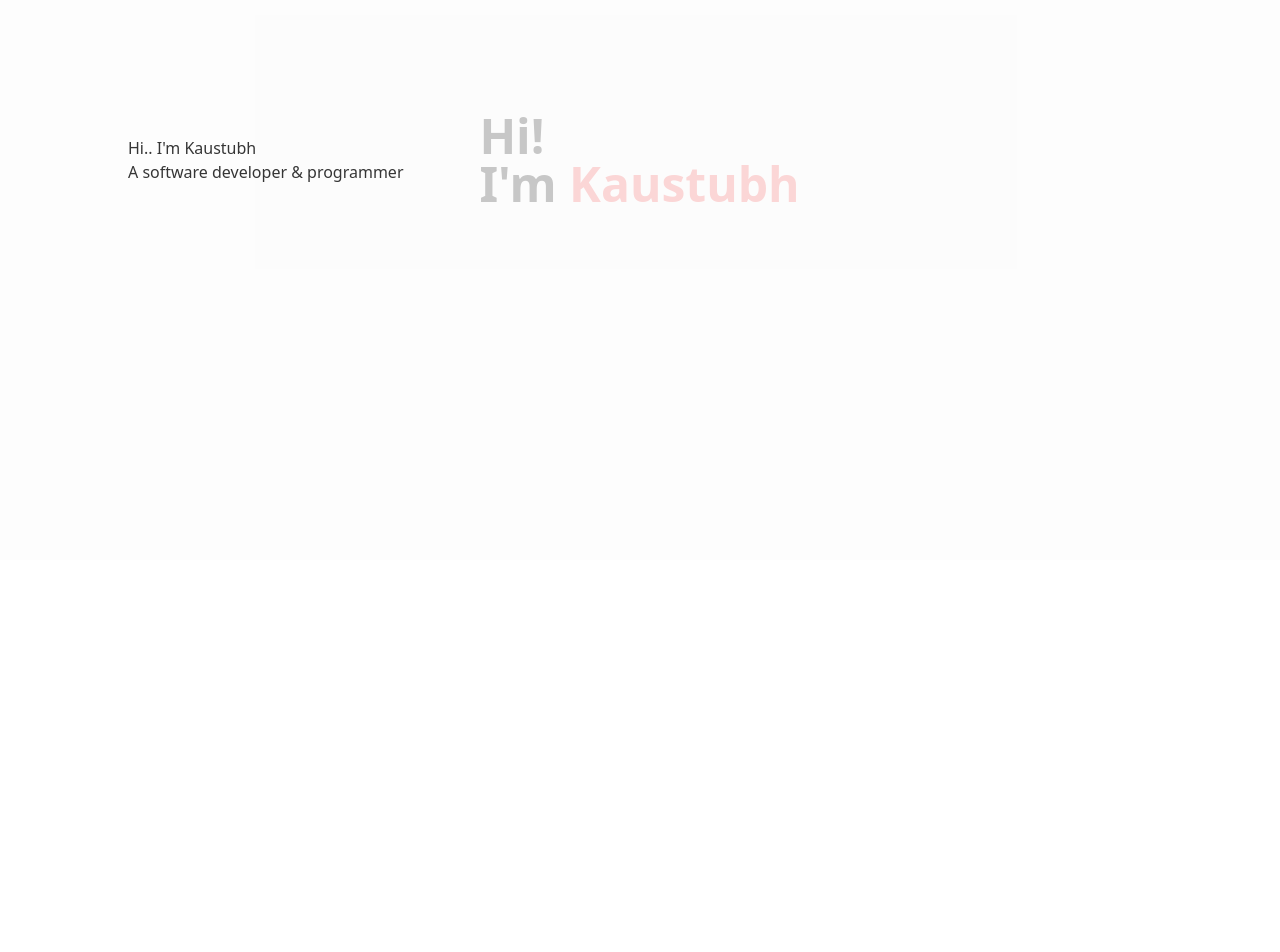
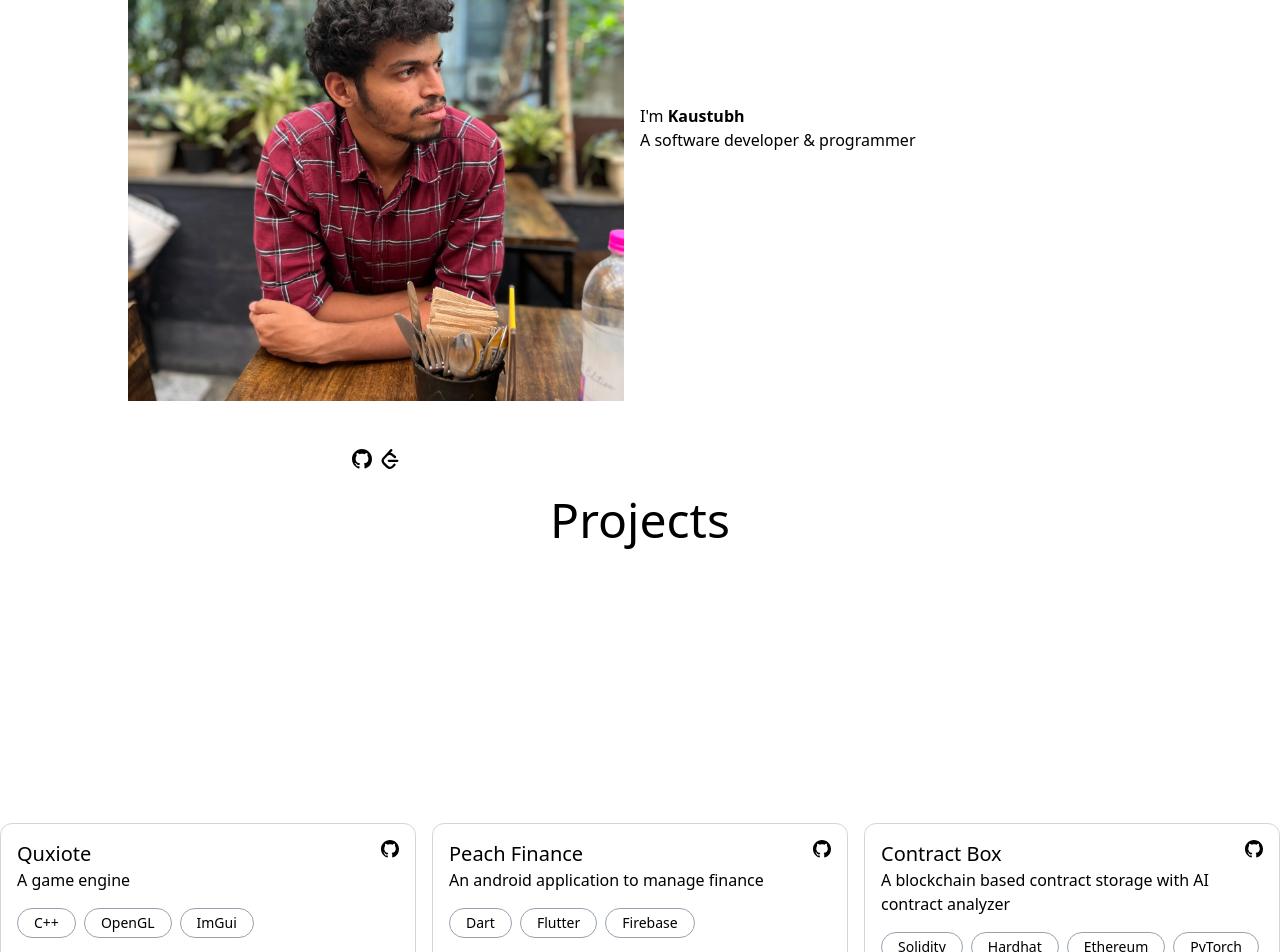
Before and after one commit to Kaustubh01/portfolio, a Next.js app: page / in a window 1280 px wide. Shown: the part 240-1192 px from the top of the page. Before the commit the page ends 800 px from the top, so only its background shows below. Built offline with nearby package versions, Linux system fonts and the light colour scheme.

Commit message:
added projects section

```diff
--- a/app/components/hero.tsx
+++ b/app/components/hero.tsx
@@ -1,21 +1,40 @@
 import React from 'react'
+import Image from 'next/image'
+import hero from '@/public/images/hero/hero.webp'
+import { BsGithub } from 'react-icons/bs'
+import { SiLeetcode } from 'react-icons/si'
 
 const Hero = () => {
   return (
-    <section className='w-full h-screen flex items-center justify-center'>
-
-      <header className='flex flex-row items-center justify-center h-[50vh] w-full max-w-5xl'>
+<section className='w-full h-[92vh] flex'>
+  <header className='flex flex-col md:flex-row w-full max-w-5xl mx-auto h-full'>
 
         {/* LEFT */}
-        <div className='flex flex-col w-1/2 h-full justify-center items-start '>
-          <h1>Hi.. I'm Kaustubh</h1>
+        <div className='flex flex-col items-center justify-center w-1/2 h-full'>
+          <div className='bg-green-200'>
+            <Image
+              src={hero}
+              alt='hero'
+            />
+
+          </div>
+
+          <div
+            className='flex my-12 gap-2'
+          >
+            <BsGithub size={20} />
+            <SiLeetcode size={20} />
+          </div>
+        </div>
+
+
+        {/* RIGHT */}
+        <div className='flex flex-col mx-4 w-1/2 h-auto md:h-full justify-center items-start'>
+          <h1>I'm <b>Kaustubh</b></h1>
           <p>A software developer & programmer</p>
         </div>
 
-        {/* RIGHT */}
-        <div className='flex items-center justify-center w-1/2 h-full'>
-          <div className='h-full w-full max-w-75' />
-        </div>
+
 
       </header>
 
--- /dev/null
+++ b/app/components/projects.tsx
@@ -0,0 +1,62 @@
+import { ul } from 'framer-motion/client';
+import Link from 'next/link';
+import React from 'react'
+import { BsGithub } from 'react-icons/bs';
+import { DiGithub } from 'react-icons/di';
+
+type ProjectCardProps = {
+    title: string;
+    description: string;
+    technologies: string[];
+};
+
+const Projects
+    = () => {
+        return (
+            <div className='h-screen w-full flex flex-col '>
+                <h1 className='text-5xl w-full text-center'>Projects</h1>
+                <div
+                    className='flex w-full flex-1 items-center justify-center'
+                >
+                    <ProjectsList />
+                </div>
+            </div>
+        )
+    }
+
+export default Projects
+
+const ProjectsList = () => {
+    return <ul className='grid grid-cols-1 md:grid-cols-2 lg:grid-cols-3 gap-4'>
+        <ProjectCard title='Quxiote' description='A game engine' technologies={['C++', 'OpenGL', 'ImGui']} />
+        <ProjectCard title='Peach Finance' description='An android application to manage finance' technologies={['Dart', 'Flutter', 'Firebase']} />
+        <ProjectCard title='Contract Box' description='A blockchain based contract storage with AI contract analyzer' technologies={['Solidity', 'Hardhat', 'Ethereum', 'PyTorch', 'FastAPI']} />
+    </ul>
+}
+
+
+
+const ProjectCard = ({ title, description, technologies }: ProjectCardProps) => {
+    return <div
+        className='p-4 border border-gray-300 rounded-xl'
+    >
+        <div className='flex justify-between'>
+            <h1 className='text-xl font-medium'>{title}</h1>
+            <a><BsGithub size={18}/></a>
+
+        </div>
+        <p className='mb-4 line-clamp-2'>{description}</p>
+        <ul
+            className='flex flex-wrap gap-2'
+        >
+            {
+                technologies.map((tech, index) => <li
+                    className='px-4 py-1 max-w-50 rounded-full border border-gray-400  text-sm'
+                    key={index}
+                >
+                    {tech}
+                </li>)
+            }
+        </ul>
+    </div>;
+};
--- a/app/globals.css
+++ b/app/globals.css
@@ -1,7 +1,5 @@
 @import "tailwindcss";
 
 *{
-  margin:0;
-  padding: 0;
   color: black;
 }
--- a/app/page.tsx
+++ b/app/page.tsx
@@ -4,6 +4,7 @@ import React, { useEffect, useState } from 'react'
 import { motion, AnimatePresence } from 'framer-motion'
 import Typewriter from "typewriter-effect";
 import Hero from './components/hero';
+import Projects from './components/projects';
 
 const Home = () => {
   const [loading, setLoading] = useState(true);
@@ -11,46 +12,20 @@ const Home = () => {
   useEffect(() => {
     const timer = setTimeout(() => {
       setLoading(false);
-    }, 5000);
+    }, 0);
 
     return () => clearTimeout(timer);
   }, []);
 
   return (
-    <div className="w-full h-screen">
-
-      <AnimatePresence>
-        {loading && (
-          <motion.div
-            className='absolute inset-0 bg-neutral-100 flex items-center justify-center'
-            initial={{ opacity: 1 }}
-            exit={{ opacity: 0 }}
-            transition={{ duration: 0.8 }}
-          >
-            <h1 className="text-5xl font-bold text-gray-800 text-left">
-              <Typewriter
-                onInit={(typewriter) => {
-                  typewriter
-                    .typeString("Hi!")
-                    .pauseFor(700)
-                    .typeString("<br/>I'm <span style='color:#ef4444'>Kaustubh</span>")
-                    .start();
-                }}
-                options={{ cursor: "" }}
-              />
-            </h1>
-          </motion.div>
-        )}
-      </AnimatePresence>
+    <div className="w-full min-h-screen">
 
       {/* MAIN CONTENT */}
       {!loading && (
-        <motion.div
-          className="w-full h-screen flex items-center justify-center"
-          initial={{ opacity: 0 }}
-          animate={{ opacity: 1 }}
-        >
+        <motion.div className="w-full min-h-screen flex flex-col">
           <Hero/>
+
+          <Projects/>
         </motion.div>
       )}
 
--- a/package.json
+++ b/package.json
@@ -13,6 +13,7 @@
     "next": "16.2.1",
     "react": "19.2.4",
     "react-dom": "19.2.4",
+    "react-icons": "^5.6.0",
     "typewriter-effect": "^2.22.0"
   },
   "devDependencies": {
```
Also changed, not shown: public/images/hero/hero.webp (added), 1 other file (tests, documents, lock files or other folders).
